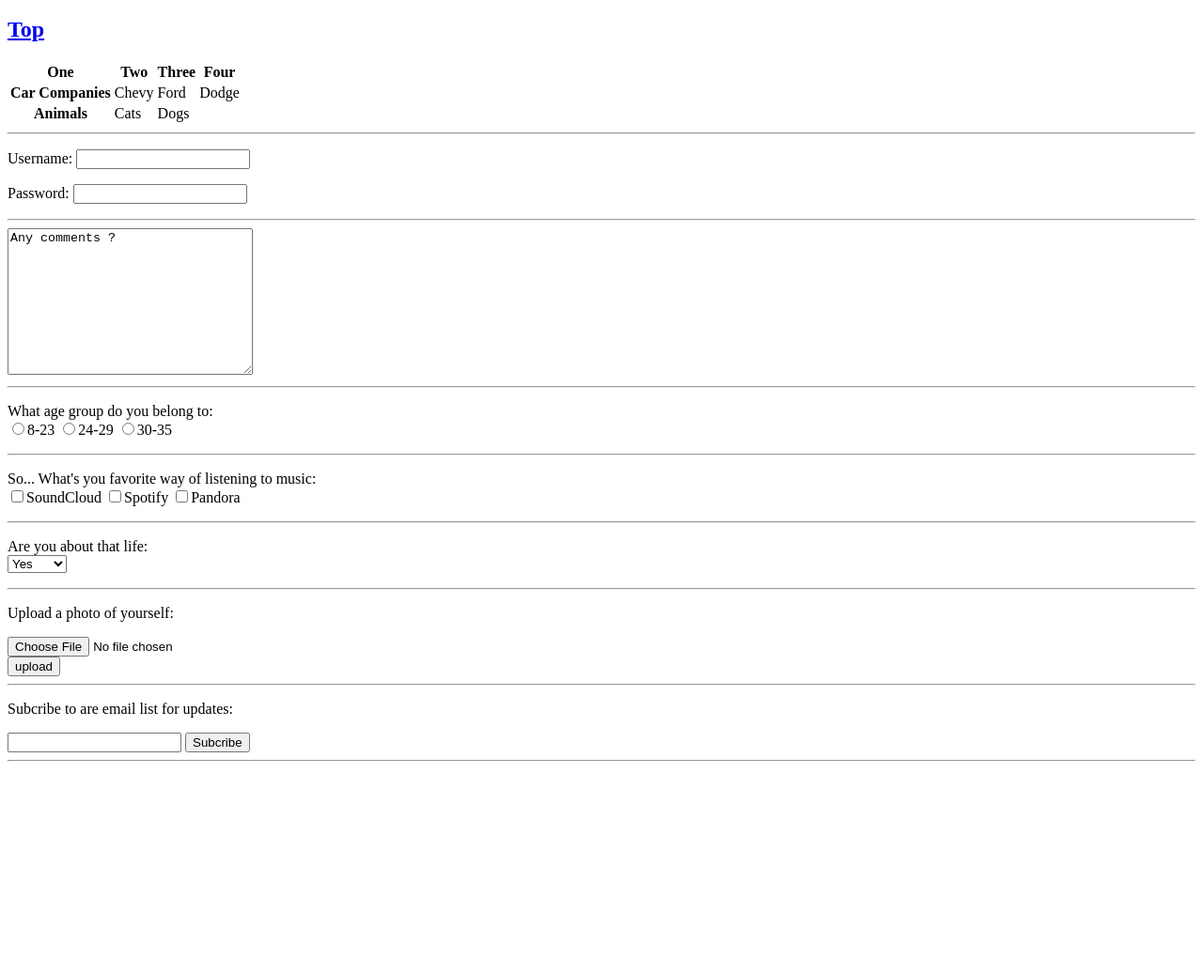
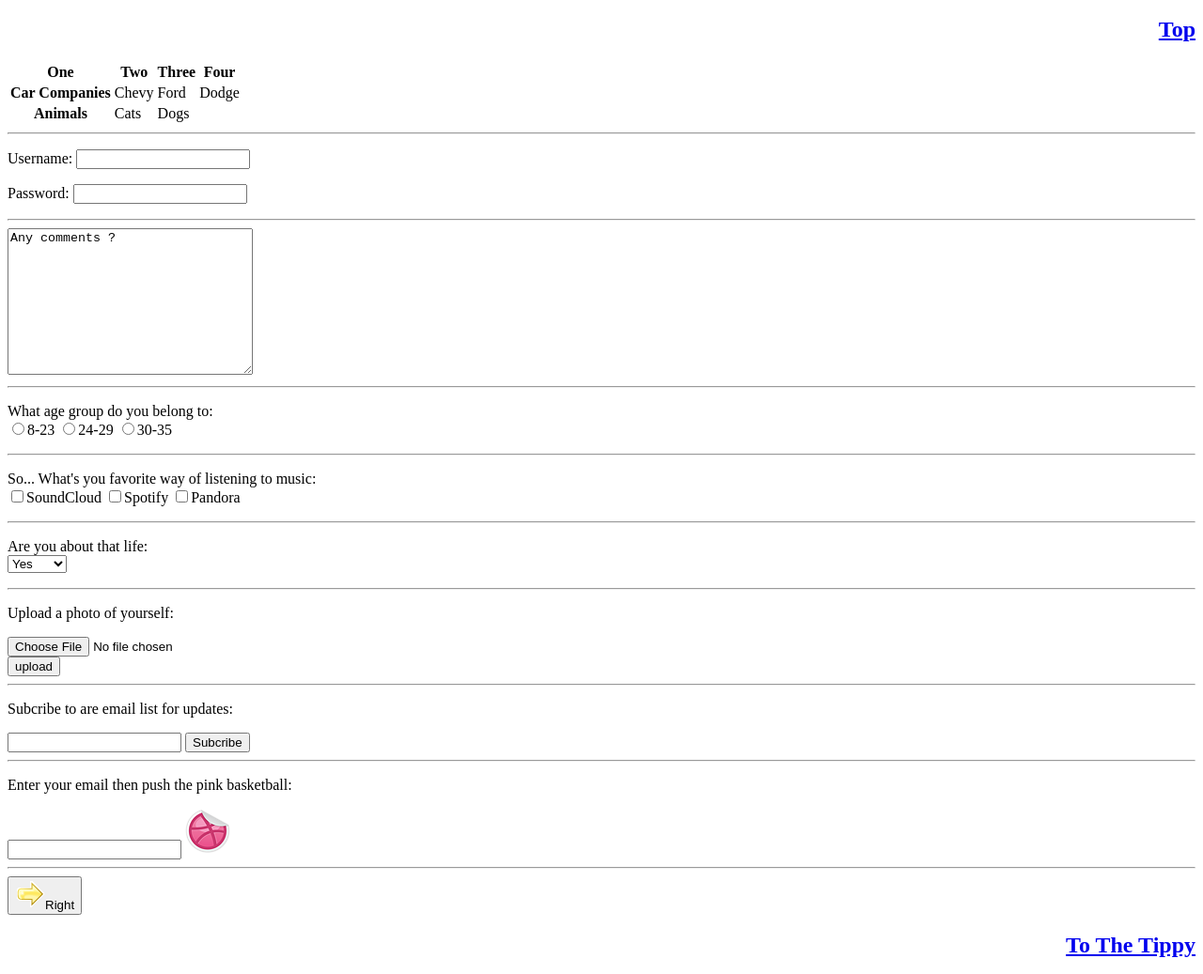
Before and after one commit to RoyExtraCode/freezing-tribble, a plain HTML site: page index.html in a window 1280 px wide. Shown: the part 1159-2196 px from the top of the page at 94% size. Before the commit the page ends 1978 px from the top, so only its background shows below. Drawn offline with Linux system fonts and the light colour scheme.

Commit message:
Added a form with a image button and played with the button tags.

```diff
--- a/index.html
+++ b/index.html
@@ -16,7 +16,7 @@
 			</ul>
 			<hr />
 			<ol>
-				<h2>This is LI two</h2>
+				<h2 id="tippy">This is LI two</h2>
 					<ul>
 						<li><img src="img/bike.jpg" alt="bike" align="bottom" title="This is a Cafe Racer" height="450" width="600">I know you know <br> I know you know <br> I know you know <br> I know you know</li>
 
@@ -26,7 +26,7 @@
 					</ul>
 			</ol>
 
-			<h2><a href="#top">Top</a></h2>
+			<h2 style="text-align:right"><a href="#top">Top</a></h2>
 
 			<!-- Table Practice -->
 			<table>
@@ -61,7 +61,6 @@
 				<p>Username:
 					<input type="text" name="name">
 				</p>
-
 				<p>Password:
 					<input type="Password">
 				</p>
@@ -125,7 +124,6 @@
 			<!-- End of Upload Form -->
 
 			<!-- Email Subscription Form -->
-
 			<form action="" method="post">
 				<p>Subcribe to are email list for updates:</p>
 				<input type="text" name="email" />
@@ -134,11 +132,26 @@
 			<hr />
 			<!-- End of Email Subscription Form -->
 
+			<!-- Email Subscription Form with a Image Button -->
+			<form action="" method="post">
+				<p>Enter your email then push the pink basketball:</p>
+				<input type="text" name="email" />
+				<input type="image" src="img/dribbble.png" />
+			</form>
+			<hr />
+			<!-- End of Email Subscription Form with a Image Button -->
+
 			<!--  -->
 
+			<form action="">
+				<button><img src="img/forward.gif" alt="">Right</button>
+			</form>
+
+			<!--  -->
+
+			<h2 style="text-align:right"><a href="#tippy">To The Tippy</a></h2>
 
 
-			<!--  -->
 	</body>
 
 
```
Also changed, not shown: img/dribbble.png (added), img/forward.gif (added). Lines whose indentation alone changed are shown as unchanged.
